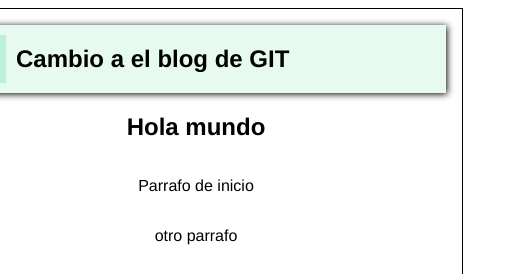
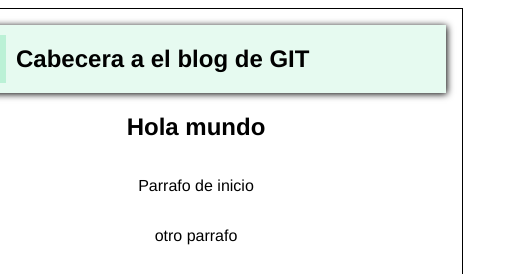
Before and after one commit to av952/prueba, a plain HTML site: page index.html in a window 1280 px wide. Shown: the top 274 px of the page, 444-959 px from the left. Drawn offline with Linux system fonts and the light colour scheme.

Commit message:
cabecera

```diff
--- a/index.html
+++ b/index.html
@@ -13,7 +13,7 @@
 
         <div class="cabecera">
             <div class="logo" ><img src="./img/color.png" alt="logo_git"></div>
-            <h1>Cambio a el blog de GIT</h1>
+            <h1>Cabecera a el blog de GIT</h1>
 
 
 
```
